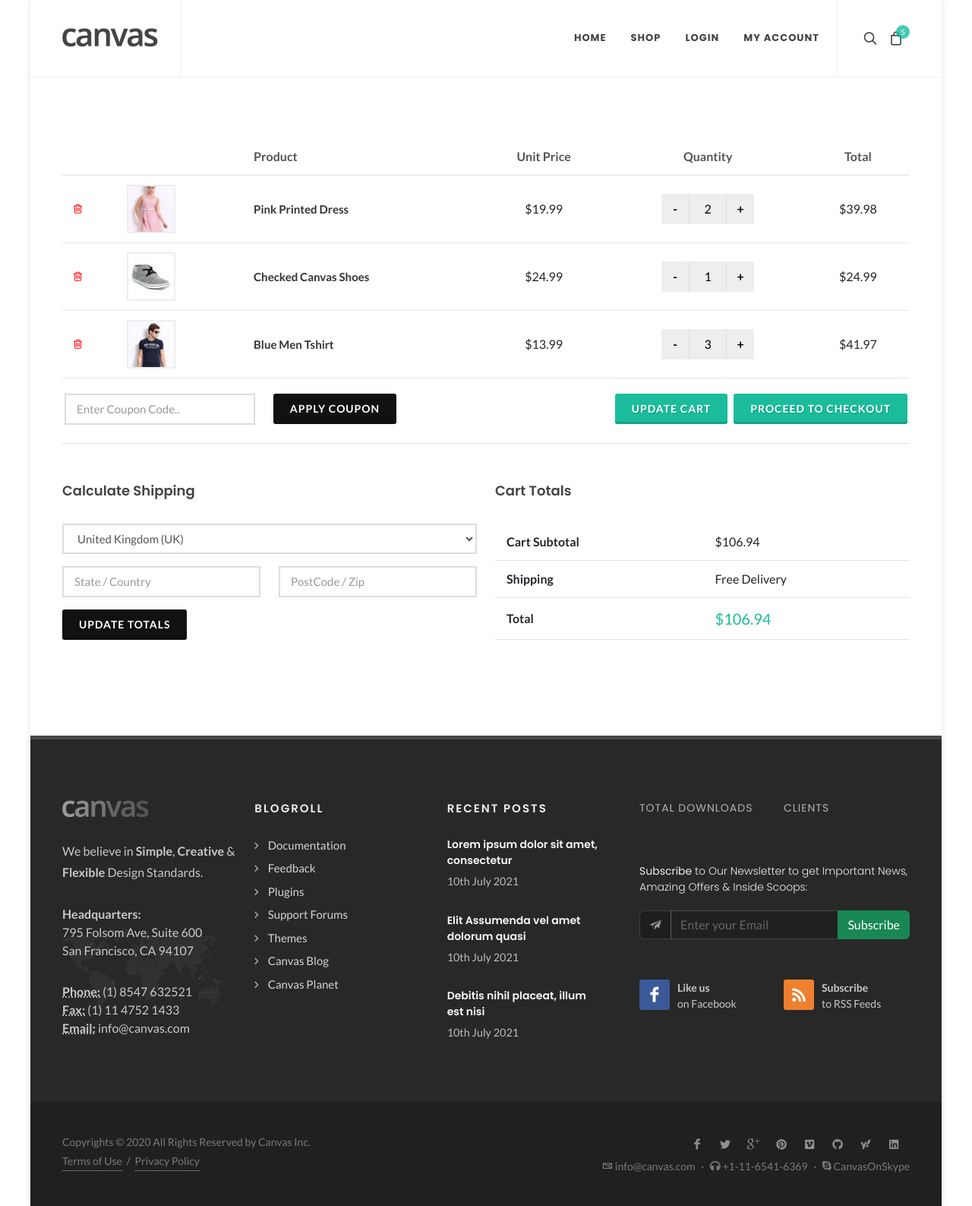
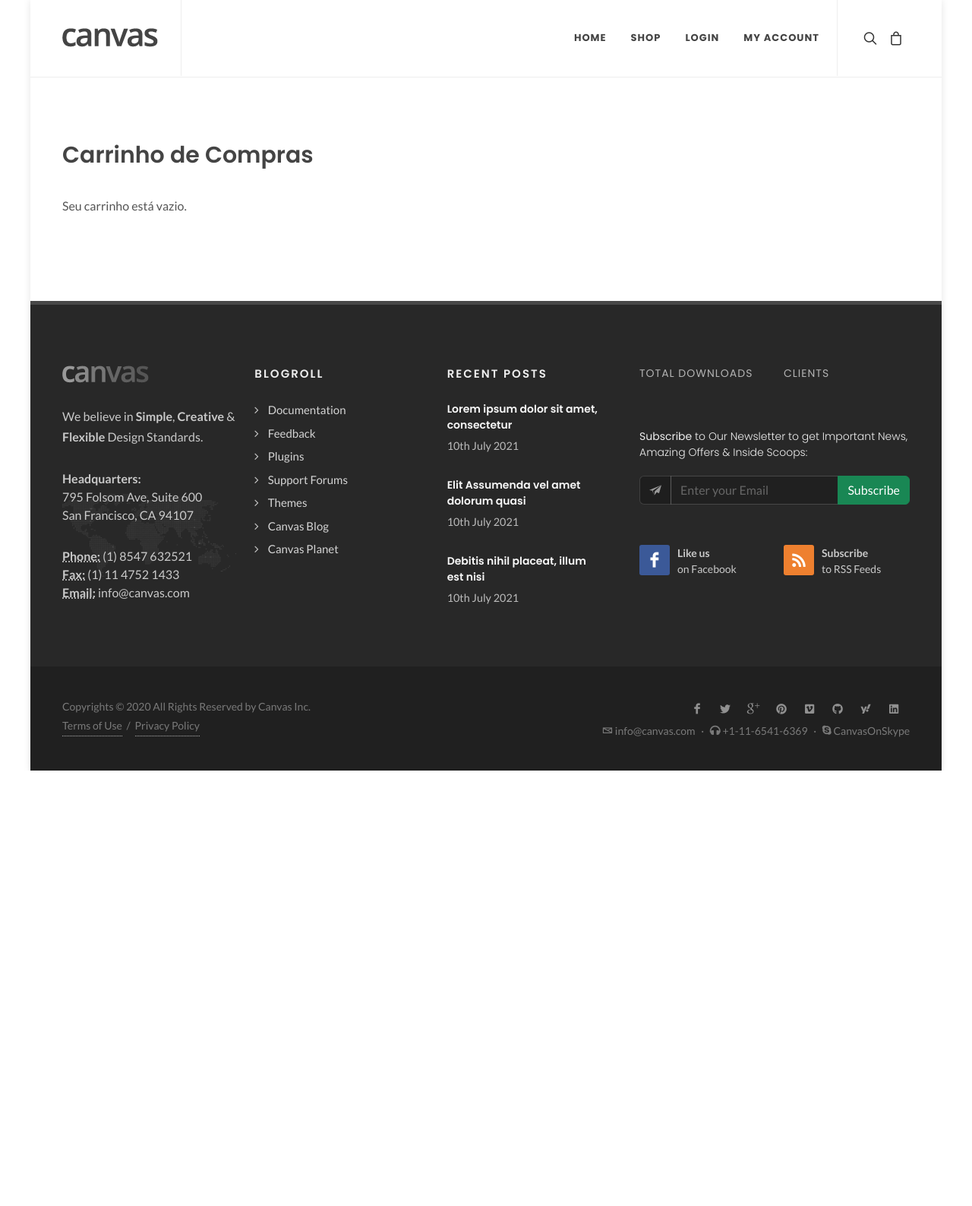
Before and after one commit to gabriellaRezende/SiteVenun, a Flask app: page /cart in a window 1280 px wide. Shown: the whole page at 76% size. After the commit the page ends 1014 px from the top, so only its background shows below. Run offline with Flask 3, Linux system fonts and the light colour scheme; some libraries are stand-ins or nearby versions.

Commit message:
finalização do projeto

```diff
--- a/SiteVenun/app.py
+++ b/SiteVenun/app.py
@@ -98,15 +98,15 @@ def profile():
         return redirect(url_for('login'))
     return render_template('profile.html', user_html=user)
 
-# Render Cart
+"""# Render Cart
 @app.route('/cart')
 def cart():
-    return render_template('cart.html')
+    return render_template('cart.html')"""
 
-# Render Cart
+""" # Render Cart
 @app.route('/add_to_cart')
 def add_to_cart():
-    return render_template('cart.html')
+    return render_template('cart.html') """
 
 #Render shop_single
 @app.route('/shop_single/<int:product_id>')
@@ -121,6 +121,53 @@ def shop():
     products = Product.query.all()
     return render_template('shop.html', products=products)
 
+# Rota para adicionar um produto ao carrinho (POST)
+@app.route('/add_to_cart', methods=['POST'])
+def add_to_cart():
+    # Obtém os dados do formulário
+    product_id = request.form.get('product_id')
+    quantity = request.form.get('quantity', 1)
+
+    try:
+        quantity = int(quantity)
+    except ValueError:
+        quantity = 1
+
+    # Obtém o carrinho da sessão, ou inicializa um dicionário vazio se não existir
+    cart = session.get('cart', {})
+
+    # Se o produto já estiver no carrinho, atualiza a quantidade; senão, adiciona-o
+    if product_id in cart:
+        cart[product_id] += quantity
+    else:
+        cart[product_id] = quantity
+
+    session['cart'] = cart  # Atualiza a sessão
+    flash("Produto adicionado ao carrinho!", "success")
+    return redirect(url_for('cart'))
+
+# Rota para exibir o carrinho
+@app.route('/cart')
+def cart():
+    cart = session.get('cart', {})  # Recupera o carrinho da sessão
+    cart_items = []
+    total = 0
+    # Para cada item no carrinho, busca os dados do produto no banco
+    for prod_id, qty in cart.items():
+        product = Product.query.get(int(prod_id))
+        if product:
+            cart_items.append({'product': product, 'quantity': qty})
+            total += product.preco * qty
+    return render_template('cart.html', cart_items=cart_items, total=total)
+
+@app.route('/remove-from-cart/<int:product_id>')
+def remove_from_cart(product_id):
+    cart = session.get('cart', {})
+    if str(product_id) in cart:
+        del cart[str(product_id)]
+        session['cart'] = cart
+    return redirect(url_for('cart'))
+
 # Render 404
 @app.errorhandler(404)
 def page_not_found(error):
--- a/SiteVenun/templates/cart.html
+++ b/SiteVenun/templates/cart.html
@@ -1,147 +1,65 @@
 {% extends 'core/base.html' %}
 
-{% block title %}Loja PW II{% endblock %}
+{% block title %}Loja PW II - Carrinho{% endblock %}
 
 {% block wrapper %}
+<div id="wrapper">
+    {% include 'core/header.html' %}
 
-	<!-- Document Wrapper
-	============================================= -->
-	<div id="wrapper">
-
-		{% include 'core/header.html' %}
-		<!-- Content
-		============================================= -->
     <section id="content">
         <div class="content-wrap">
             <div class="container">
-
+                <h2>Carrinho de Compras</h2>
+                {% if cart_items %}
                 <table class="table cart mb-5">
                     <thead>
                         <tr>
                             <th class="cart-product-remove">&nbsp;</th>
                             <th class="cart-product-thumbnail">&nbsp;</th>
-								<th class="cart-product-name">Product</th>
-								<th class="cart-product-price">Unit Price</th>
-								<th class="cart-product-quantity">Quantity</th>
+                            <th class="cart-product-name">Produto</th>
+                            <th class="cart-product-price">Preço Unitário</th>
+                            <th class="cart-product-quantity">Quantidade</th>
                             <th class="cart-product-subtotal">Total</th>
                         </tr>
                     </thead>
                     <tbody>
+                        {% for item in cart_items %}
                         <tr class="cart_item">
                             <td class="cart-product-remove">
-									<a href="#" class="remove" title="Remove this item"><i class="icon-trash2"></i></a>
+                                <!-- Rota para remover o item, caso você a implemente -->
+                                <a href="{{ url_for('remove_from_cart', product_id=item.product.product_id) }}" class="remove" title="Remover este item">
+                                    <i class="icon-trash2"></i>
+                                </a>
                             </td>
 
                             <td class="cart-product-thumbnail">
-									<a href="#">
-										<img width="64" height="64" src="{{ url_for('static', filename='images/shop/thumbs/small/dress-3.jpg') }}" alt="Pink Printed Dress">
+                                <a href="{{ url_for('shop_single', product_id=item.product.product_id) }}">
+                                    <img width="64" height="64" src="{{ url_for('static', filename=item.product.imagem_one) }}" alt="{{ item.product.nome }}">
                                 </a>
                             </td>
 
                             <td class="cart-product-name">
-									<a href="#">Pink Printed Dress</a>
+                                <a href="{{ url_for('shop_single', product_id=item.product.product_id) }}">{{ item.product.nome }}</a>
                             </td>
 
                             <td class="cart-product-price">
-									<span class="amount">$19.99</span>
+                                <span class="amount">€{{ item.product.preco }}</span>
                             </td>
 
                             <td class="cart-product-quantity">
                                 <div class="quantity">
                                     <input type="button" value="-" class="minus">
-										<input type="text" name="quantity" value="2" class="qty" />
+                                    <input type="text" name="quantity" value="{{ item.quantity }}" class="qty">
                                     <input type="button" value="+" class="plus">
                                 </div>
                             </td>
 
                             <td class="cart-product-subtotal">
-									<span class="amount">$39.98</span>
+                                <span class="amount">€{{ item.product.preco * item.quantity }}</span>
                             </td>
                         </tr>
-							<tr class="cart_item">
-								<td class="cart-product-remove">
-									<a href="#" class="remove" title="Remove this item"><i class="icon-trash2"></i></a>
-								</td>
-
-								<td class="cart-product-thumbnail">
-									<a href="#">
-										<img width="64" height="64" src="{{ url_for('static', filename='images/shop/thumbs/small/shoes-2.jpg') }}" alt="Checked Canvas Shoes">
-									</a>
-								</td>
-
-								<td class="cart-product-name">
-									<a href="#">Checked Canvas Shoes</a>
-								</td>
-
-								<td class="cart-product-price">
-									<span class="amount">$24.99</span>
-								</td>
-
-								<td class="cart-product-quantity">
-									<div class="quantity">
-										<input type="button" value="-" class="minus">
-										<input type="text" name="quantity" value="1" class="qty" />
-										<input type="button" value="+" class="plus">
-									</div>
-								</td>
-
-								<td class="cart-product-subtotal">
-									<span class="amount">$24.99</span>
-								</td>
-							</tr>
-							<tr class="cart_item">
-								<td class="cart-product-remove">
-									<a href="#" class="remove" title="Remove this item"><i class="icon-trash2"></i></a>
-								</td>
-
-								<td class="cart-product-thumbnail">
-									<a href="#">
-										<img width="64" height="64" src="{{ url_for('static', filename='images/shop/thumbs/small/tshirt-2.jpg') }}" alt="Blue Men Tshirt">
-									</a>
-								</td>
-
-								<td class="cart-product-name">
-									<a href="#">Blue Men Tshirt</a>
-								</td>
-
-								<td class="cart-product-price">
-									<span class="amount">$13.99</span>
-								</td>
-
-								<td class="cart-product-quantity">
-									<div class="quantity">
-										<input type="button" value="-" class="minus">
-										<input type="text" name="quantity" value="3" class="qty" />
-										<input type="button" value="+" class="plus">
-									</div>
-								</td>
-
-								<td class="cart-product-subtotal">
-									<span class="amount">$41.97</span>
-								</td>
-							</tr>
-							<tr class="cart_item">
-								<td colspan="6">
-									<div class="row justify-content-between py-2 col-mb-30">
-										<div class="col-lg-auto ps-lg-0">
-											<div class="row">
-												<div class="col-md-8">
-													<input type="text" value="" class="sm-form-control text-center text-md-start" placeholder="Enter Coupon Code.." />
-												</div>
-												<div class="col-md-4 mt-3 mt-md-0">
-													<a href="#" class="button button-3d button-black m-0">Apply Coupon</a>
-												</div>
-											</div>
-										</div>
-										<div class="col-lg-auto pe-lg-0">
-											<a href="#" class="button button-3d m-0">Update Cart</a>
-											<a href="shop.html" class="button button-3d mt-2 mt-sm-0 me-0">Proceed to Checkout</a>
-										</div>
-									</div>
-								</td>
-							</tr>
+                        {% endfor %}
                     </tbody>
-
                 </table>
 
                 <div class="row col-mb-30">
@@ -151,18 +69,16 @@
                             <div class="col-12 form-group">
                                 <select class="sm-form-control">
                                     <option value="AX">&#197;land Islands</option>
-										<!-- (restante das opções) -->
+                                    <!-- Outras opções -->
                                     <option value="GB" selected='selected'>United Kingdom (UK)</option>
                                     <option value="US">United States (US)</option>
-										<!-- ... -->
                                 </select>
                             </div>
                             <div class="col-6 form-group">
-									<input type="text" class="sm-form-control" placeholder="State / Country" />
+                                <input type="text" class="sm-form-control" placeholder="State / Country">
                             </div>
-
                             <div class="col-6 form-group">
-									<input type="text" class="sm-form-control" placeholder="PostCode / Zip" />
+                                <input type="text" class="sm-form-control" placeholder="PostCode / Zip">
                             </div>
                             <div class="col-12 form-group">
                                 <button class="button button-3d m-0 button-black">Update Totals</button>
@@ -172,50 +88,33 @@
 
                     <div class="col-lg-6">
                         <h4>Cart Totals</h4>
-
                         <div class="table-responsive">
                             <table class="table cart cart-totals">
                                 <tbody>
                                     <tr class="cart_item">
-											<td class="cart-product-name">
-												<strong>Cart Subtotal</strong>
-											</td>
-
-											<td class="cart-product-name">
-												<span class="amount">$106.94</span>
-											</td>
+                                        <td class="cart-product-name"><strong>Cart Subtotal</strong></td>
+                                        <td class="cart-product-name"><span class="amount">€{{ total }}</span></td>
                                     </tr>
                                     <tr class="cart_item">
-											<td class="cart-product-name">
-												<strong>Shipping</strong>
-											</td>
-
-											<td class="cart-product-name">
-												<span class="amount">Free Delivery</span>
-											</td>
+                                        <td class="cart-product-name"><strong>Shipping</strong></td>
+                                        <td class="cart-product-name"><span class="amount">Free Delivery</span></td>
                                     </tr>
                                     <tr class="cart_item">
-											<td class="cart-product-name">
-												<strong>Total</strong>
-											</td>
-
-											<td class="cart-product-name">
-												<span class="amount color lead"><strong>$106.94</strong></span>
-											</td>
+                                        <td class="cart-product-name"><strong>Total</strong></td>
+                                        <td class="cart-product-name"><span class="amount color lead"><strong>€{{ total }}</strong></span></td>
                                     </tr>
                                 </tbody>
-
                             </table>
                         </div>
                     </div>
                 </div>
-
+                {% else %}
+                <p>Seu carrinho está vazio.</p>
+                {% endif %}
             </div>
         </div>
     </section><!-- #content end -->
 
     {% include 'core/footer.html' %}
-
 </div><!-- #wrapper end -->
-
 {% endblock %}
--- a/SiteVenun/templates/core/header.html
+++ b/SiteVenun/templates/core/header.html
@@ -23,46 +23,10 @@
 
                     <!-- Top Cart
                     ============================================= -->
-                    <div id="top-cart" class="header-misc-icon d-none d-sm-block">
-                        <a href="#" id="top-cart-trigger"><i class="icon-line-bag"></i><span
-                                class="top-cart-number">5</span></a>
-                        <div class="top-cart-content">
-                            <div class="top-cart-title">
-                                <h4>Shopping Cart</h4>
-                            </div>
-                            <div class="top-cart-items">
-                                <div class="top-cart-item">
-                                    <div class="top-cart-item-image">
-                                        <a href="#"><img src="static/images/shop/small/1.jpg"
-                                                alt="Blue Round-Neck Tshirt" /></a>
-                                    </div>
-                                    <div class="top-cart-item-desc">
-                                        <div class="top-cart-item-desc-title">
-                                            <a href="#">Blue Round-Neck Tshirt with a Button</a>
-                                            <span class="top-cart-item-price d-block">$19.99</span>
-                                        </div>
-                                        <div class="top-cart-item-quantity">x 2</div>
-                                    </div>
-                                </div>
-                                <div class="top-cart-item">
-                                    <div class="top-cart-item-image">
-                                        <a href="#"><img src="images/shop/small/6.jpg"
-                                                alt="Light Blue Denim Dress" /></a>
-                                    </div>
-                                    <div class="top-cart-item-desc">
-                                        <div class="top-cart-item-desc-title">
-                                            <a href="#">Light Blue Denim Dress</a>
-                                            <span class="top-cart-item-price d-block">$24.99</span>
-                                        </div>
-                                        <div class="top-cart-item-quantity">x 3</div>
-                                    </div>
-                                </div>
-                            </div>
-                            <div class="top-cart-action">
-                                <span class="top-checkout-price">$114.95</span>
-                                <a href="cart" class="button button-3d button-small m-0">View Cart</a>
-                            </div>
-                        </div>
+
+                    <div id="" class="header-misc-icon d-none d-sm-block">
+                        <a href="{{ url_for('cart') }}" id="top-cart-trigger"><i class="icon-line-bag"></i></a>
+
                     </div><!-- #top-cart end -->
 
                 </div>
--- a/SiteVenun/templates/shop_single.html
+++ b/SiteVenun/templates/shop_single.html
@@ -58,6 +58,9 @@
                                       method="post"
                                       action="{{ url_for('add_to_cart') }}"
                                       enctype="multipart/form-data">
+                                    <!-- Campo oculto para enviar o ID do produto -->
+                                    <input type="hidden" name="product_id" value="{{ product.product_id }}">
+
                                     <div class="quantity clearfix">
                                         <button type="button" class="minus">-</button>
                                         <input type="number"
```
Lines whose indentation alone changed are shown as unchanged.
